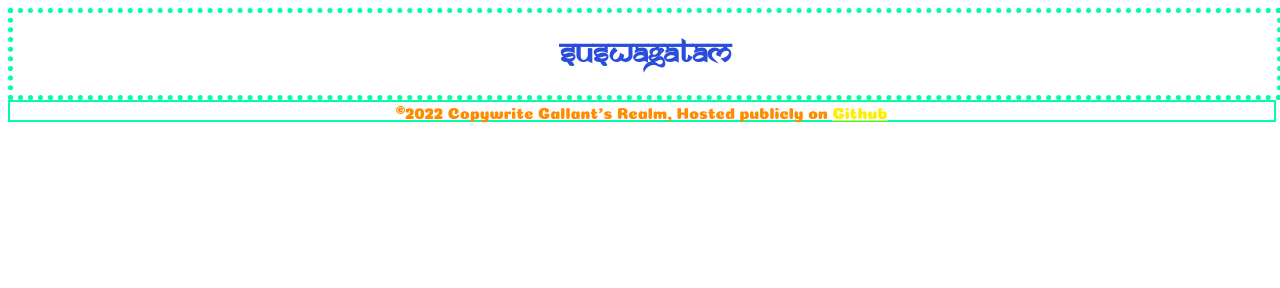
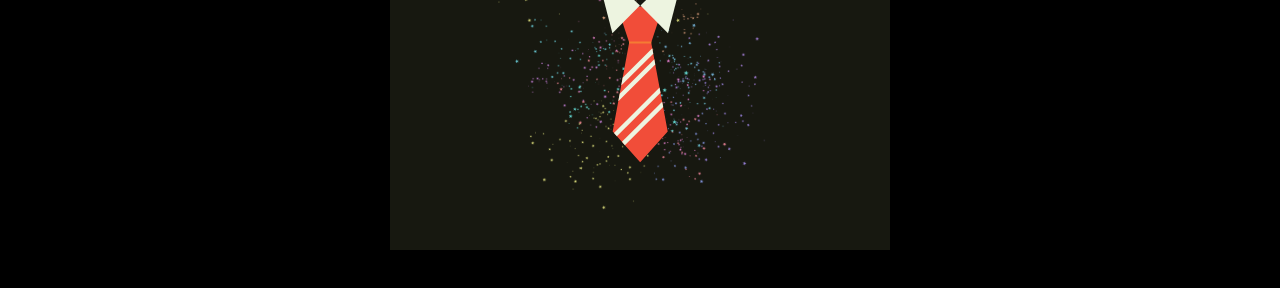
Before and after one commit to Ampli-xD/dishant.us, a plain HTML site: page index.html in a window 1280 px wide. Drawn offline with nearby package versions, Linux system fonts and the light colour scheme.

Commit message:
Exploring

```diff
--- a/index.html
+++ b/index.html
@@ -1,21 +1,27 @@
 <!DOCTYPE html>
-<html>
+<html lang="en">
 <head>
     <title>
         Gallent's Realm
     </title>
+    <link href="https://cdn.jsdelivr.net/npm/bootstrap@5.2.2/dist/css/bootstrap.min.css" rel="stylesheet" integrity="sha384-Zenh87qX5JnK2Jl0vWa8Ck2rdkQ2Bzep5IDxbcnCeuOxjzrPF/et3URy9Bv1WTRi" crossorigin="anonymous">
     <link rel="stylesheet" href="styles.css">
-    <link rel="icon" type="image/jpg" href="Images/Favicon.jpg">
+    <link rel="icon" type="image/png" href="Images/DGLight.png">
 </head>
-<body>
-    <div id="MainFrame">
+<body id="bgico" >
+    <script src="https://cdn.jsdelivr.net/npm/bootstrap@5.2.2/dist/js/bootstrap.bundle.min.js" integrity="sha384-OERcA2EqjJCMA+/3y+gxIOqMEjwtxJY7qPCqsdltbNJuaOe923+mo//f6V8Qbsw3" crossorigin="anonymous"></script>
+
+
+    <!-- <div id="MainFrame">
         <h1 id="Heading">
             suswagatam
         </h1>
 
-    </div>
-    <div id="Footer">
+    </div> -->
+
+
+    <!-- <div id="Footer">
         ©2022 Copywrite Gallant's Realm, Hosted publicly on <a href="https://github.com/Ampli-xD/Ampli-xD.github.io" target="_blank">Github</a>
-    </div>
+    </div> -->
 </body>
 </html>
--- a/styles.css
+++ b/styles.css
@@ -7,6 +7,15 @@
     font-family: COINY;
     src: url('Fonts/Coiny-Regular.ttf') format("truetype");
 }
+
+#bgico {
+    background-image: url('Images/DG.png');
+    background-repeat: no-repeat;
+    background-position: center;
+    background-color: #000000;
+
+}
+
 
 a:link {
     color: rgb(255, 238, 0);
```
Also changed, not shown: Images/DG.png (added), Images/DGLight.png (added).
